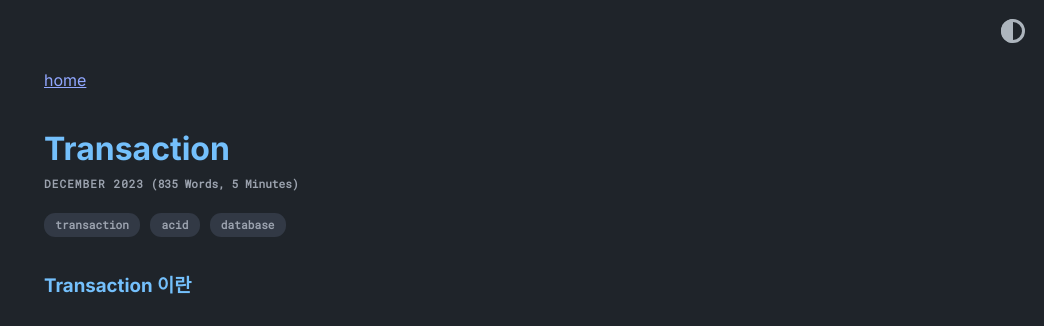
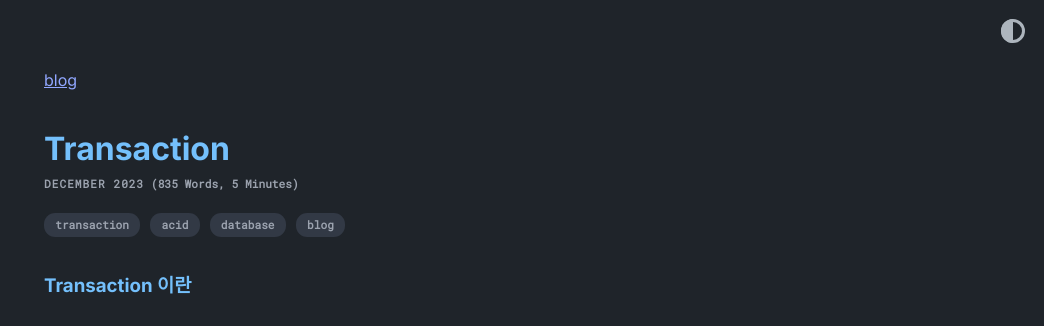
Before and after one commit to futuremaker019/blog, a Jekyll site: the page built from _posts/techBlog/Database/2023-12-06-Transaction.md, in a window 1280 px wide and 900 px high. Shown: the top 326 px of the window, without its empty margins (236-1280 px from the left). Built offline with Jekyll 4.4.1, drawn with Linux system fonts in a browser that asks for light colours; comment, search, counter and statistics services are not loaded.

Commit message:
home에 기술블로그 글 추가

```diff
--- a/_config.yml
+++ b/_config.yml
@@ -29,7 +29,7 @@ theme_config:
   show_copyright: true # show copyright notice in footer
   # following keys are using to create home layout
   show_projects: false # show projects as cards, add in _data/home.yml
-  show_blog: false
+  show_blog: true
   show_study_group: true
   show_old_projects: false # show old projects as cards, add in _data/home.yml
   show_misc_list: false # show generic vertical list for misc details, add _data/home.yml
--- a/_posts/techBlog/Database/2023-12-06-Transaction.md
+++ b/_posts/techBlog/Database/2023-12-06-Transaction.md
@@ -1,6 +1,6 @@
 ---
 layout: post
-tags: [Transaction, ACID, Database]
+tags: [Transaction, ACID, Database, blog]
 ---
 
 ### Transaction 이란
```
